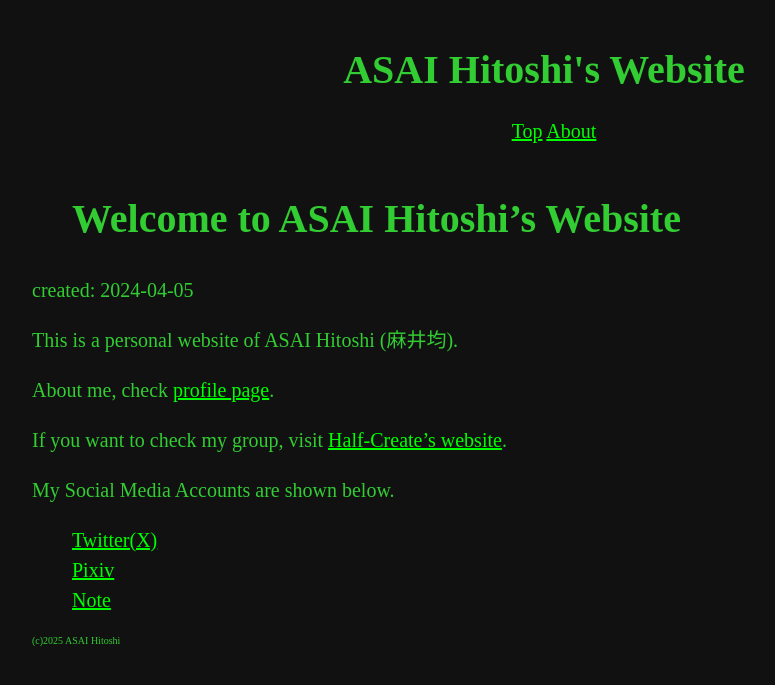
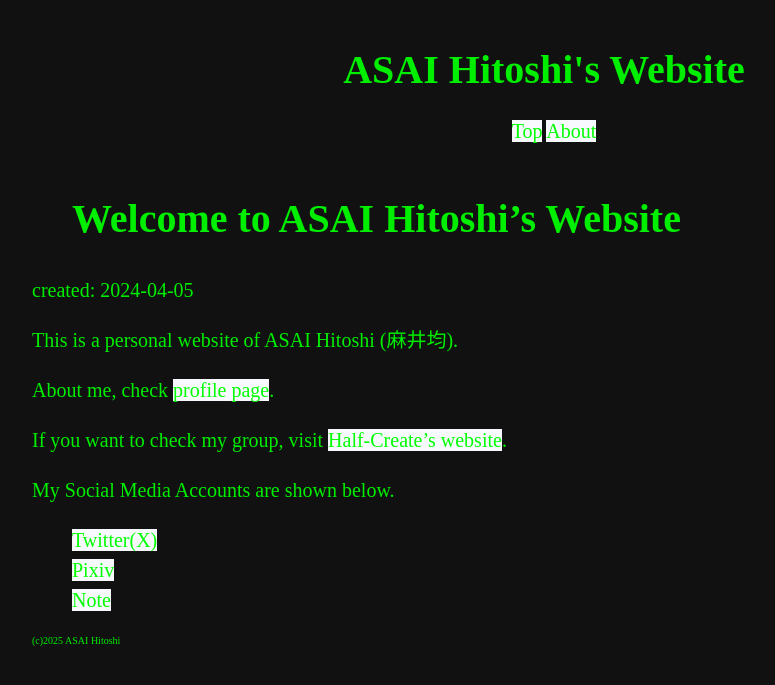
Before and after one commit to asainingen/asainingen.github.io, a Jekyll site: the page built from index.md, in a window 1280 px wide. Shown: the top 685 px of the page, without its empty margins (96-871 px from the left). Built offline with Jekyll 4.4.1, drawn with Linux system fonts in a browser that asks for light colours; Markdown is read by kramdown in place of the engine named in the settings.

Commit message:
色の再調整

```diff
--- a/css/default.css
+++ b/css/default.css
@@ -5,8 +5,9 @@
   --main-fontsize: 20px;
   --hr-color: #222222;
   --bg-color: #111111;
-  --text-color: #32cd32;
-  --link-color: #00ff00;
+  --text-color: #00ee00;
+  --link-text-color: #00ff00;
+  --link-bg-color: #f8f8ff;
 }
 
 * {
@@ -53,7 +54,9 @@ nav {
 a,
 a:hover,
 a:visited {
-  color: var(--link-color);
+  color: var(--link-text-color);
+  background-color: var(--link-bg-color);
+  text-decoration: none;
 }
 
 p {
```
